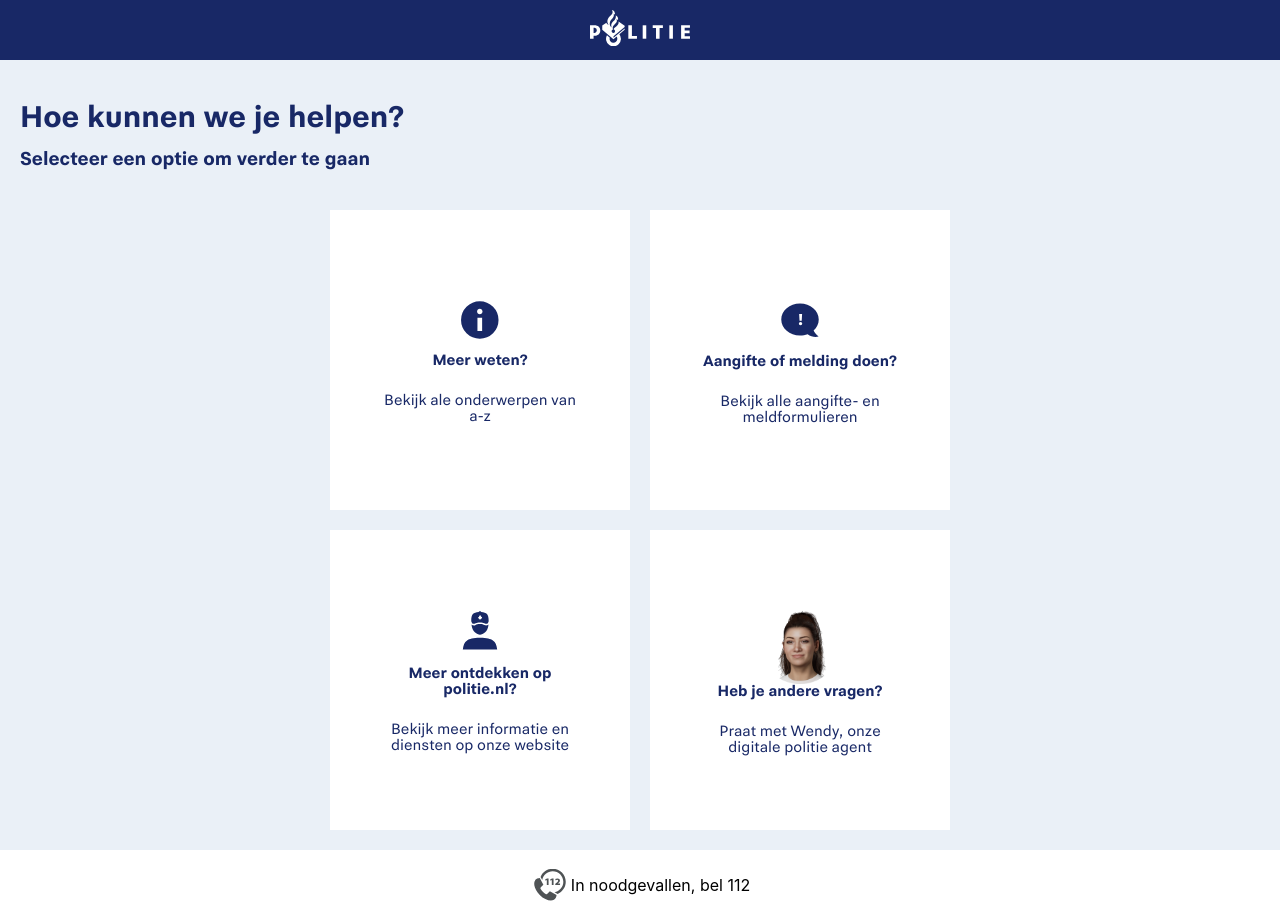
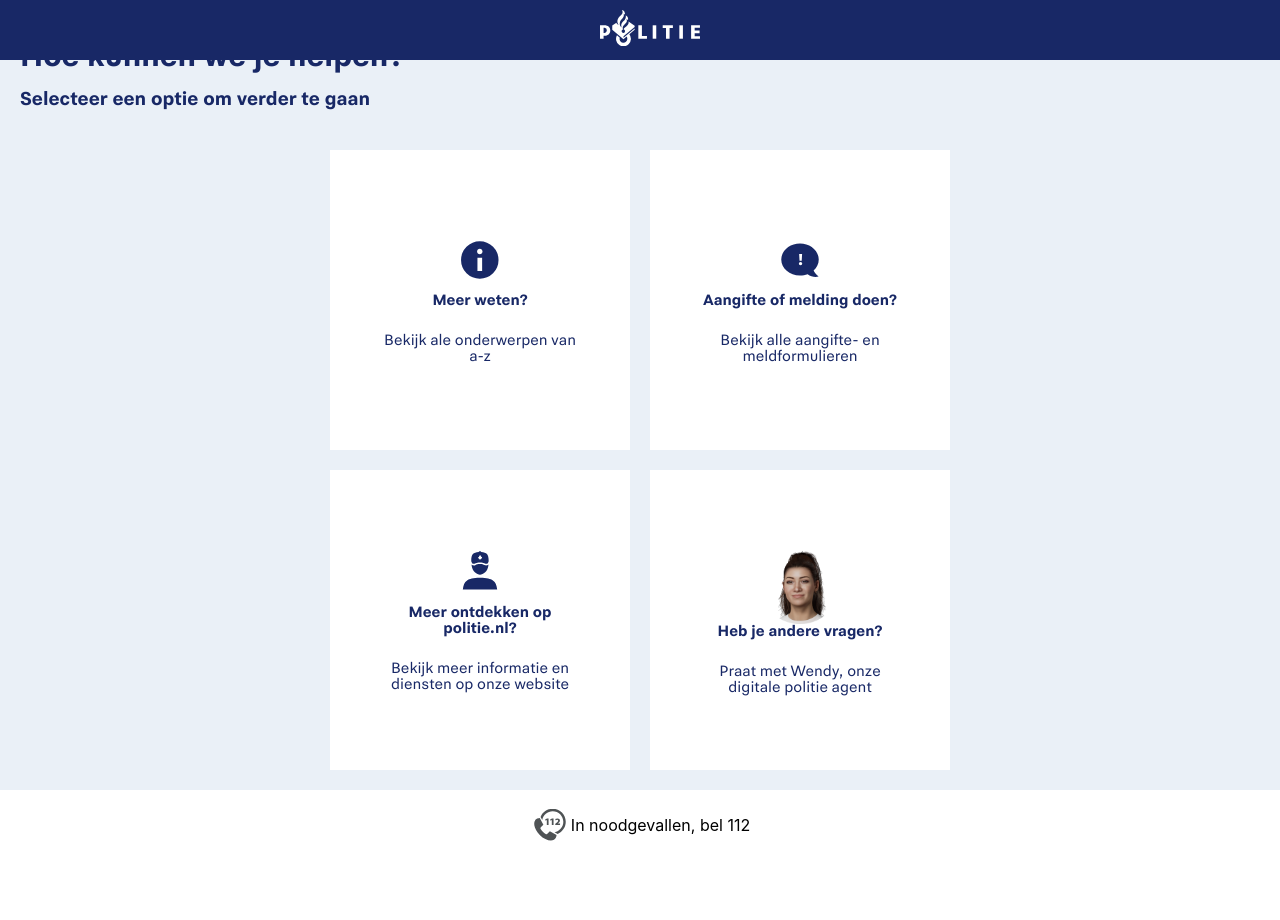
Before and after one commit to bobberg/politie-sps, a React (Create React App) app: page / in a window 1280 px wide. After the commit the page ends 860 px from the top, so only its background shows below. Built offline with nearby package versions, Linux system fonts and the light colour scheme.

Commit message:
added more styling

```diff
--- a/src/App.css
+++ b/src/App.css
@@ -21,9 +21,15 @@ a {
 
 .navbar {
   padding: 10px;
-  color: white;
+  /* color: white; */
   max-height: 80px;
-  background-color: #182866;
+  background: white;
+  width: 100%;
+  position: fixed;
+  top: 0;
+}
+.navbar-brand {
+  justify-self: center;
 }
 
 .navbar-logo {
@@ -194,6 +200,3 @@ h2 {
   font-size: 24px;
   text-transform: none;
 }
-.navbar-brand {
-  background-color: "white";
-}
--- a/src/assets/PolitieLogo.tsx
+++ b/src/assets/PolitieLogo.tsx
@@ -10,11 +10,11 @@ const PolitieLogo = () => {
       viewBox="0 0 128 48"
     >
       <path
-        fill="#fff"
+        fill="rgb(24, 40, 102)"
         d="M120.081 34.355v-3.909h6.15v-3.291h-6.15v-3.566h6.618v-3.223h-11.096v17.212h11.162v-3.223h-6.684zM105.309 20.366h-4.479v17.28h4.479v-17.28zM79.974 23.726h4.144v13.852h4.479V23.726h4.144v-3.36H79.974v3.36zM71.888 20.366h-4.479v17.28h4.479v-17.28zM53.84 20.366h-4.48v17.212h10.83v-3.36h-6.35V20.366zM6.85 30.24H5.713V23.59H6.85c1.537 0 2.94 1.509 2.94 3.291 0 1.852-1.336 3.36-2.94 3.36zm-.268-9.874H1.235v17.28h4.478v-3.84H7.05c4.479.137 7.152-3.223 7.086-6.788-.067-3.978-2.407-6.652-7.554-6.652zM34.59 34.903c.6.823.935 1.852.935 2.88 0 2.743-2.139 4.937-4.813 4.937-2.673 0-4.812-2.194-4.812-4.937 0-1.097.334-2.057.936-2.88l-3.476-2.948c-1.203 1.645-1.939 3.634-1.939 5.828 0 5.28 4.211 9.6 9.358 9.6s9.358-4.32 9.358-9.6c0-2.194-.735-4.251-1.938-5.897l-3.61 3.017z"
       ></path>
       <path
-        fill="#fff"
+        fill="rgb(24, 40, 102)"
         d="M30.11 25.783c-.267-.891-.4-1.234-.4-2.4 0-2.263 2.34-4.114 2.34-4.114 1.604-1.44 2.673-2.743 2.873-4.046.201-1.234-.334-2.88-.334-2.88.602.206.87.412 1.137.755.267.274.534.754.534.754.334-1.097.268-1.92.067-2.675-.2-.822-.535-1.577-1.337-2.33-.936-.824-1.67-1.03-1.67-1.03.2.412.334 1.03.267 2.263-.134 1.235-.401 1.989-1.27 3.086-.736 1.097-2.34 2.332-3.209 3.634-.869 1.166-1.203 2.263-1.27 3.223-.067 1.44.468 2.949.468 2.949-.535-.343-1.203-.892-1.604-1.715-.468-.89-.669-1.714-.735-3.222 0-1.303.468-3.223 1.47-4.526.735-.892 2.473-2.674 3.142-4.046.668-1.371.534-2.126.534-2.674 0-.549-.267-1.372-.267-1.372.401 0 .936.343 1.07.55.267.273.534.48.534.48a5.85 5.85 0 00-.067-2.127c-.267-1.44-.935-2.263-1.871-2.948C29.509.549 28.64.617 28.64.617a4.15 4.15 0 01.802 1.92c.134.823.134 1.715-.267 2.743-.468 1.166-1.805 2.195-2.807 3.223-1.003 1.029-1.872 2.057-2.54 3.497-.802 1.715-.87 3.018-.602 4.732.334 1.988 1.404 3.223 1.404 3.223-.802-.275-1.47-.823-1.939-1.303-.468-.549-.735-1.097-.935-1.577l-5.214 3.634v5.486l14.037 12.137 14.103-12.137v-1.852l-13.97 12v-1.851l13.97-12v-1.646l-7.686-5.211c.133.548.267 1.851-.468 3.428-.936 1.989-3.209 3.635-3.944 4.046-.869.548-1.337 1.097-1.47 1.646-.067.274-.201.685-.067 1.165.935.206 1.67 1.029 1.67 2.126 0 1.234-.935 2.194-2.138 2.194-1.203 0-2.14-.96-2.14-2.194-.066-1.166.67-2.057 1.672-2.263z"
       ></path>
     </svg>
--- a/src/pages/DigitalHumanPage.tsx
+++ b/src/pages/DigitalHumanPage.tsx
@@ -139,10 +139,12 @@ const DigitalHumanPage = () => {
       >
         <source src={videoSrc} type="video/mp4" />
       </video>
-      <div className="navbar-brand">
-        <a href="/">
-          <PolitieLogo />
-        </a>
+      <div className="navbar">
+        <div className="navbar-brand">
+          <a href="/">
+            <PolitieLogo />
+          </a>
+        </div>
       </div>
       <div className="centered-container">
         <h4 className="heading">Welkom, ik ben virtuele agent Wendy</h4>
```
